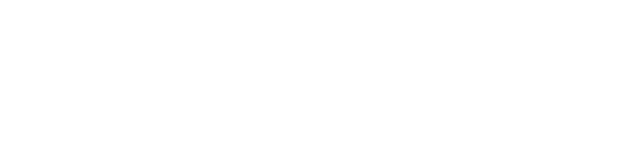
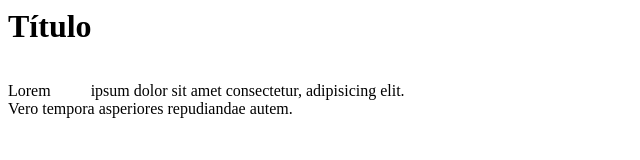
Before and after one commit to oeduardots/fullstack-fundamentos-html, a plain HTML site: page index.html in a window 1280 px wide. Shown: the whole page, without its empty margins (0-640 px from the left). Drawn offline with Linux system fonts and the light colour scheme.

Commit message:
espacos e quebras de linha

```diff
--- a/index.html
+++ b/index.html
@@ -3,3 +3,33 @@
 
   - Ignorar o texto no código
 -->
+
+<!--
+  Anatomia das Tags:
+
+  - Abertura
+  - Fechamento
+  - Conteúdo
+  - Elementos
+  - Atributos
+-->
+<h1 id="title">Título</h1>
+
+<!--
+  Elementos vazios
+
+  - Não possuem conteúdo
+  - Poderão conter atributos
+-->
+<img src="" alt="">
+<br />
+
+<!--
+  Espaços e quebras de linha
+-->
+
+<p>
+  Lorem &nbsp; &nbsp; &nbsp; &nbsp; &nbsp;ipsum dolor sit amet consectetur, adipisicing elit.
+  <br />
+  Vero tempora asperiores repudiandae autem.
+</p>
```
